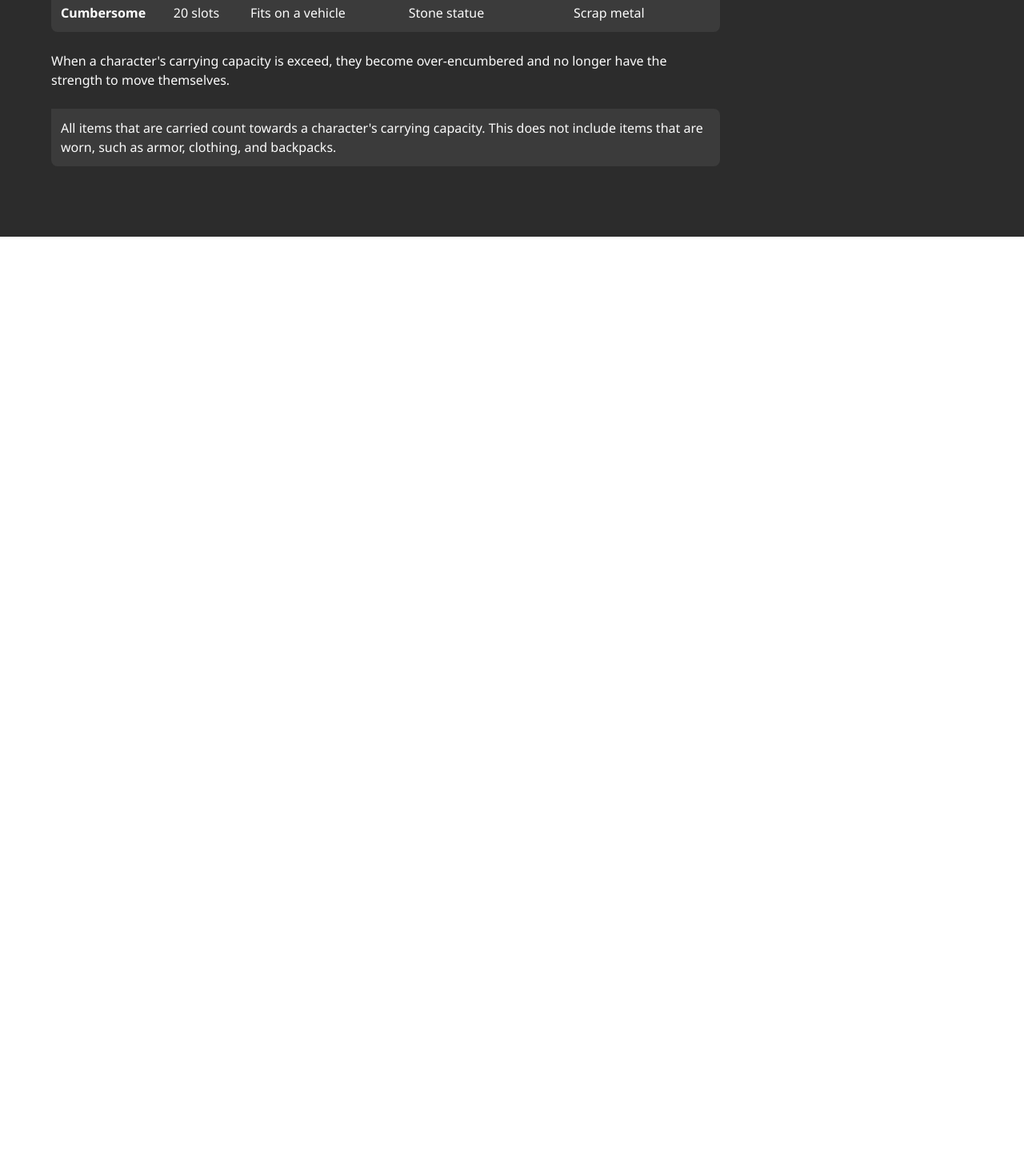
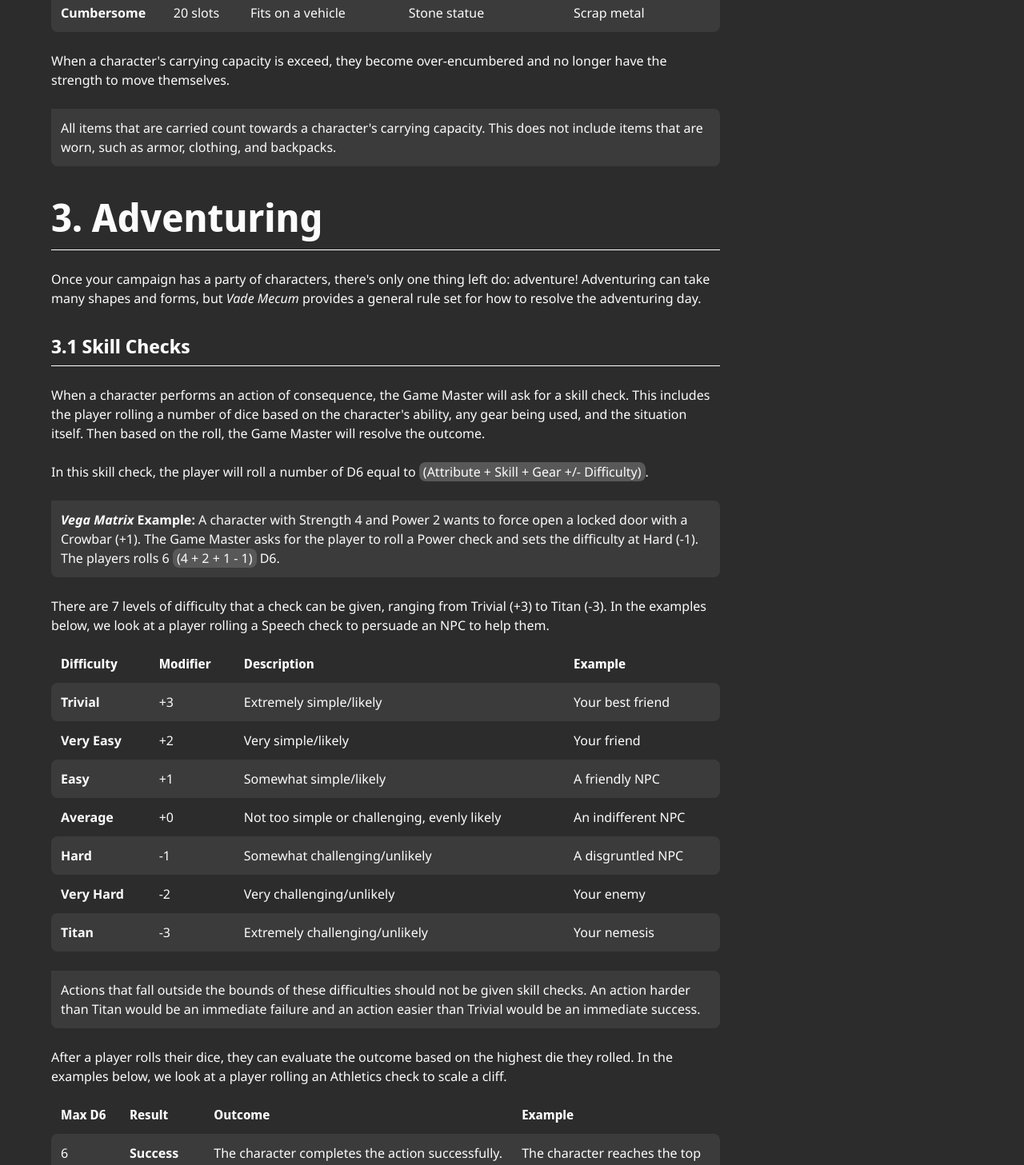
Before and after one commit to Paradoxdotexe/vade-mecum, a React (Create React App) app: page /docs in a window 1280 px wide. Shown: the part 8275-9732 px from the top of the page at 80% size. Before the commit the page ends 8571 px from the top, so only its background shows below. Built offline with nearby package versions, Linux system fonts and the light colour scheme.

Commit message:
Add skill checks section

```diff
--- a/src/pages/docs/DocsMarkdown.tsx
+++ b/src/pages/docs/DocsMarkdown.tsx
@@ -38,7 +38,7 @@ const StyledComponent = styled.div`
 
   code {
     font-family: 'Noto Sans';
-    background: #484848;
+    background: #585858;
     border-radius: 8px;
     padding: 1px 5px;
   }
--- a/src/pages/docs/docs.md
+++ b/src/pages/docs/docs.md
@@ -226,3 +226,72 @@ When a character's carrying capacity is exceed, they become over-encumbered and
 
 > All items that are carried count towards a character's carrying capacity.
 > This does not include items that are worn, such as armor, clothing, and backpacks.
+
+# 3. Adventuring
+
+Once your campaign has a party of characters, there's only one thing left do: adventure!
+Adventuring can take many shapes and forms, but _Vade Mecum_ provides a general rule set for how to resolve the adventuring day.
+
+## 3.1 Skill Checks
+
+When a character performs an action of consequence, the Game Master will ask for a skill check.
+This includes the player rolling a number of dice based on the character's ability, any gear being used, and the situation itself.
+Then based on the roll, the Game Master will resolve the outcome.
+
+In this skill check, the player will roll a number of D6 equal to `(Attribute + Skill + Gear +/- Difficulty)`.
+
+> **_Vega Matrix_ Example:** A character with Strength 4 and Power 2 wants to force open a locked door with a Crowbar (+1).
+> The Game Master asks for the player to roll a Power check and sets the difficulty at Hard (-1).
+> The players rolls 6 `(4 + 2 + 1 - 1)` D6.
+
+There are 7 levels of difficulty that a check can be given, ranging from Trivial (+3) to Titan (-3).
+In the examples below, we look at a player rolling a Speech check to persuade an NPC to help them.
+
+| Difficulty    | Modifier | Description                                  | Example            |
+| ------------- | -------- | -------------------------------------------- | ------------------ |
+| **Trivial**   | +3       | Extremely simple/likely                      | Your best friend   |
+| **Very Easy** | +2       | Very simple/likely                           | Your friend        |
+| **Easy**      | +1       | Somewhat simple/likely                       | A friendly NPC     |
+| **Average**   | +0       | Not too simple or challenging, evenly likely | An indifferent NPC |
+| **Hard**      | -1       | Somewhat challenging/unlikely                | A disgruntled NPC  |
+| **Very Hard** | -2       | Very challenging/unlikely                    | Your enemy         |
+| **Titan**     | -3       | Extremely challenging/unlikely               | Your nemesis       |
+
+> Actions that fall outside the bounds of these difficulties should not be given skill checks.
+> An action harder than Titan would be an immediate failure and an action easier than Trivial would be an immediate success.
+
+After a player rolls their dice, they can evaluate the outcome based on the highest die they rolled.
+In the examples below, we look at a player rolling an Athletics check to scale a cliff.
+
+| Max D6     | Result        | Outcome                                          | Example                                      |
+| ---------- | ------------- | ------------------------------------------------ | -------------------------------------------- |
+| 6          | **Success**   | The character completes the action successfully. | The character reaches the top of the cliff.  |
+| 5          | **Stalemate** | The character is ineffectual in their attempt.   | The character is stuck on the ground.        |
+| 4, 3, 2, 1 | **Failure**   | The character fails the action detrimentally.    | The character slips and falls off the cliff. |
+
+In this system, there is a strong relationship between the amount of dice being rolled and the chances of success and failure.
+As such, _Vade Mecum_ encourages specialization from the party, rather than a brute force mentality.
+There is a negative incentive to attempt difficult and dangerous situations, and a positive incentive to find solutions that play to the party's strengths.
+
+> For example, if a Strength 1 character attempts a Power check to force open a door, there is a high chance they hurt themself, hurt someone else, or jam the door.
+> But if a Strength 6 character attempts the same check, there is a high chance they succeed and a near zero chance they fail.
+
+The exact probabilities for any roll is given below.
+
+| # of Dice | Success | Stalemate | Failure |
+| --------- | ------- | --------- | ------- |
+| 1         | 16.7%   | 16.7%     | 66.7%   |
+| 2         | 30.6%   | 25.0%     | 44.4%   |
+| 3         | 42.1%   | 28.2%     | 29.6%   |
+| 4         | 51.8%   | 28.5%     | 19.8%   |
+| 5         | 59.8%   | 27.0%     | 13.2%   |
+| 6         | 66.5%   | 24.7%     | 8.8%    |
+| 7         | 72.1%   | 22.1%     | 5.9%    |
+| 8         | 76.7%   | 19.4%     | 3.9%    |
+| 9         | 80.6%   | 16.8%     | 2.6%    |
+| 10        | 83.8%   | 14.4%     | 1.7%    |
+| 11        | 86.5%   | 12.3%     | 1.2%    |
+| 12        | 88.8%   | 10.4%     | 0.8%    |
+| 13        | 90.7%   | 8.8%      | 0.5%    |
+| 14        | 92.2%   | 7.4%      | 0.3%    |
+| 15        | 93.5%   | 6.3%      | 0.2%    |
```
